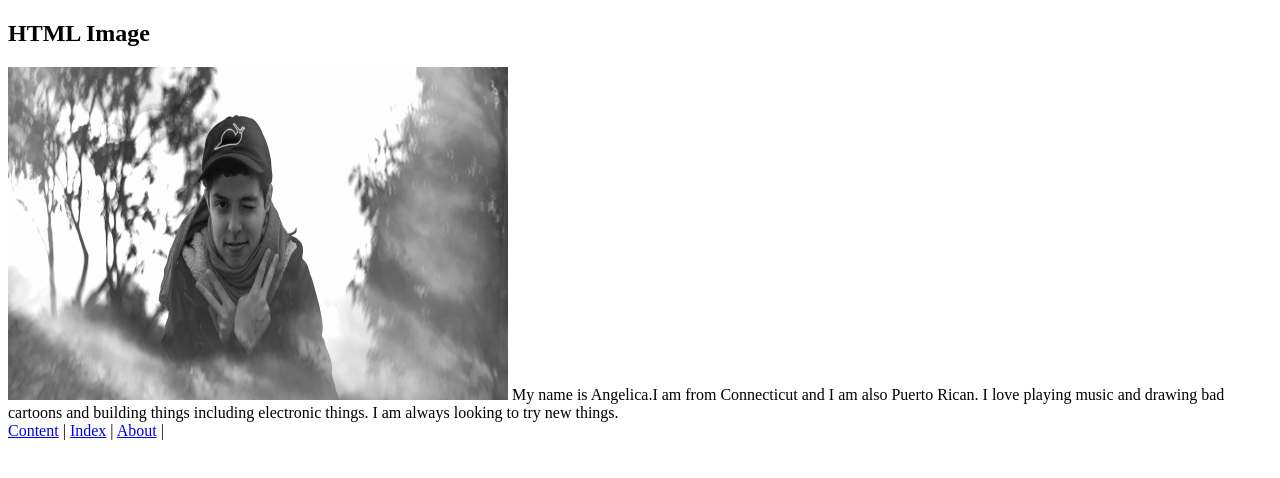
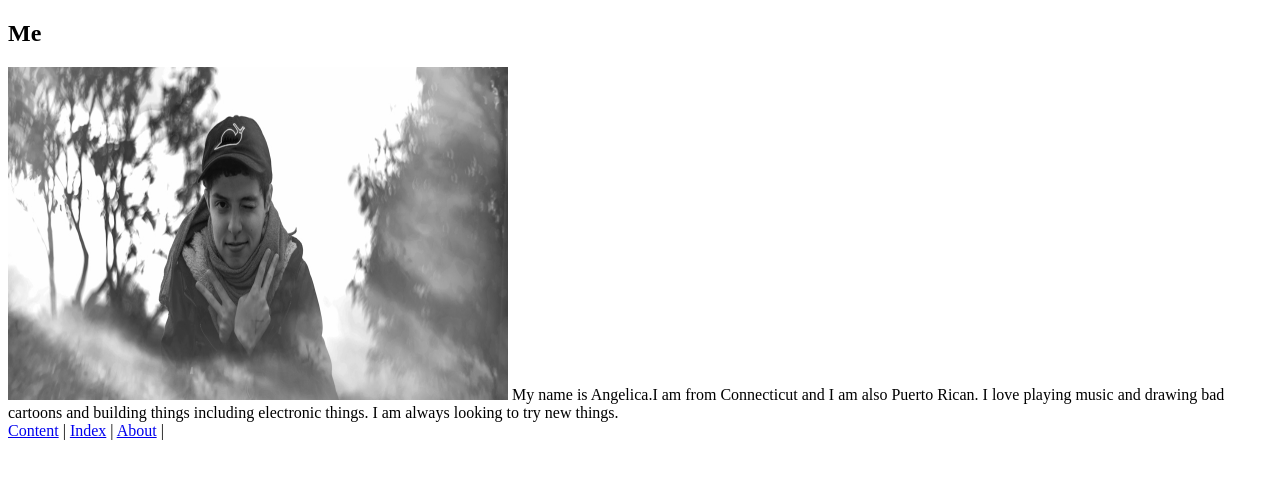
Before and after one commit to mel-fleur/assignment-1--foundations--mwd-110--spring-2021, a plain HTML site: page index.html in a window 1280 px wide. Drawn offline with Linux system fonts and the light colour scheme; files whose address does not match are found by name.

Commit message:
change html image title to me

```diff
--- a/index.html
+++ b/index.html
@@ -5,7 +5,7 @@
 <meta name="Index" content="Main Page">
 </head>
 <body>
-   <h2>HTML Image</h2>
+   <h2>Me</h2>
 <img src="me.jpg" alt="Photo" width="500" height="333">
 My name is Angelica.I am from Connecticut and I am also Puerto Rican. I love playing music and drawing bad cartoons and building things including electronic things. I am always looking to try new things.
 <nav>
```
